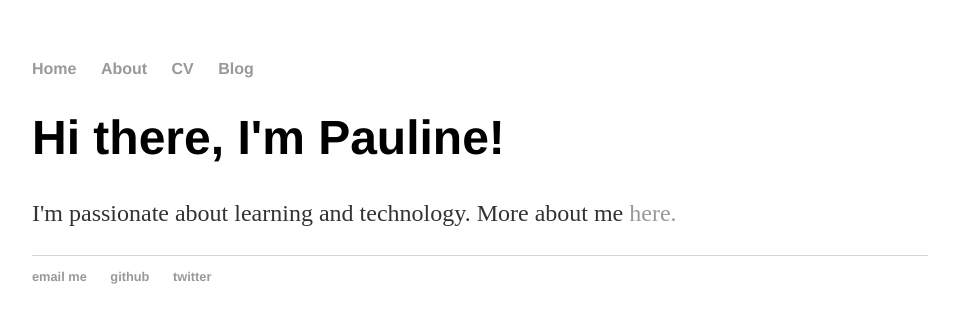
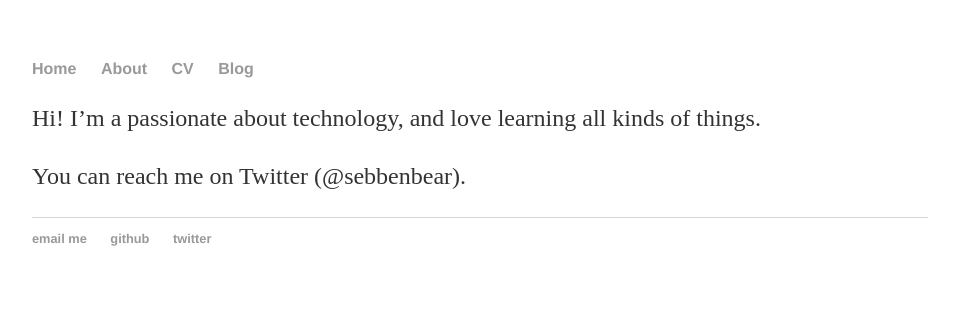
Before and after one commit to Sebbenbear/sebbenbear.github.io, a Jekyll site: the page built from about.md, in a window 1280 px wide. Shown: the top 323 px of the page, without its empty margins (160-1119 px from the left). Built offline with Jekyll 4.4.1, drawn with Linux system fonts in a browser that asks for light colours; our own code applies the rules of GitHub Pages for plain Markdown files.

Commit message:
Update content template

```diff
--- a/_layouts/default.html
+++ b/_layouts/default.html
@@ -14,10 +14,9 @@
     		</ul>
 		</nav>
 		<div class="container">
-    		<div class="blurb">
-        		<h1>Hi there, I'm Pauline!</h1>
-				<p>I'm passionate about learning and technology. More about me <a href="/about">here.</a></p>
-    		</div><!-- /.blurb -->
+
+    		{{ content }}
+
 		</div><!-- /.container -->
 		<footer>
     		<ul>
```
